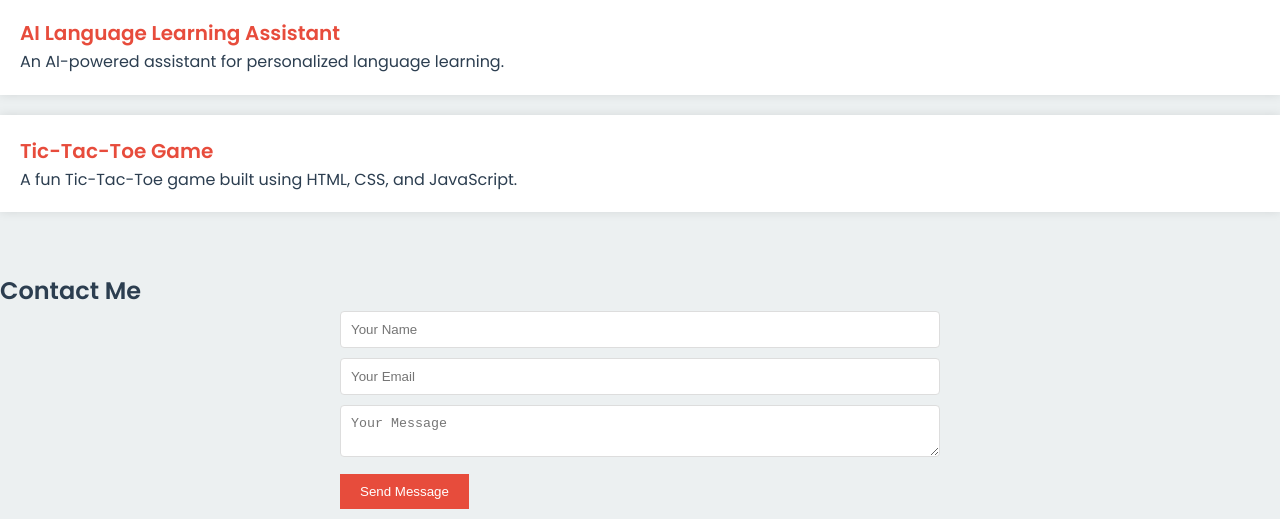
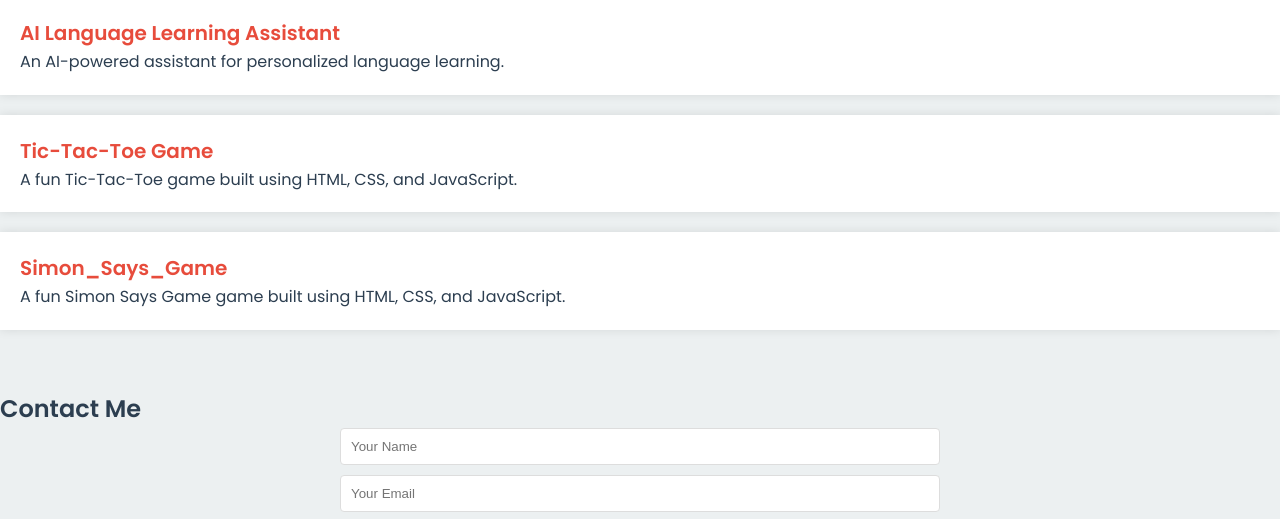
Before and after one commit to Agyanshu7352/MY_Portfolio, a plain HTML site: page index.html in a window 1280 px wide. Shown: the part 764-1283 px from the top of the page. Drawn offline with Linux system fonts and the light colour scheme; a script that the page names is missing.

Commit message:
this is my final add

```diff
--- a/index.html
+++ b/index.html
@@ -74,6 +74,10 @@
         <h3>Tic-Tac-Toe Game</h3>
         <p>A fun Tic-Tac-Toe game built using HTML, CSS, and JavaScript.</p>
       </div>
+      <div class="project-card">
+        <h3>Simon_Says_Game</h3>
+        <p>A fun Simon Says Game game built using HTML, CSS, and JavaScript.</p>
+      </div>
     </div>
   </section>
 
```
